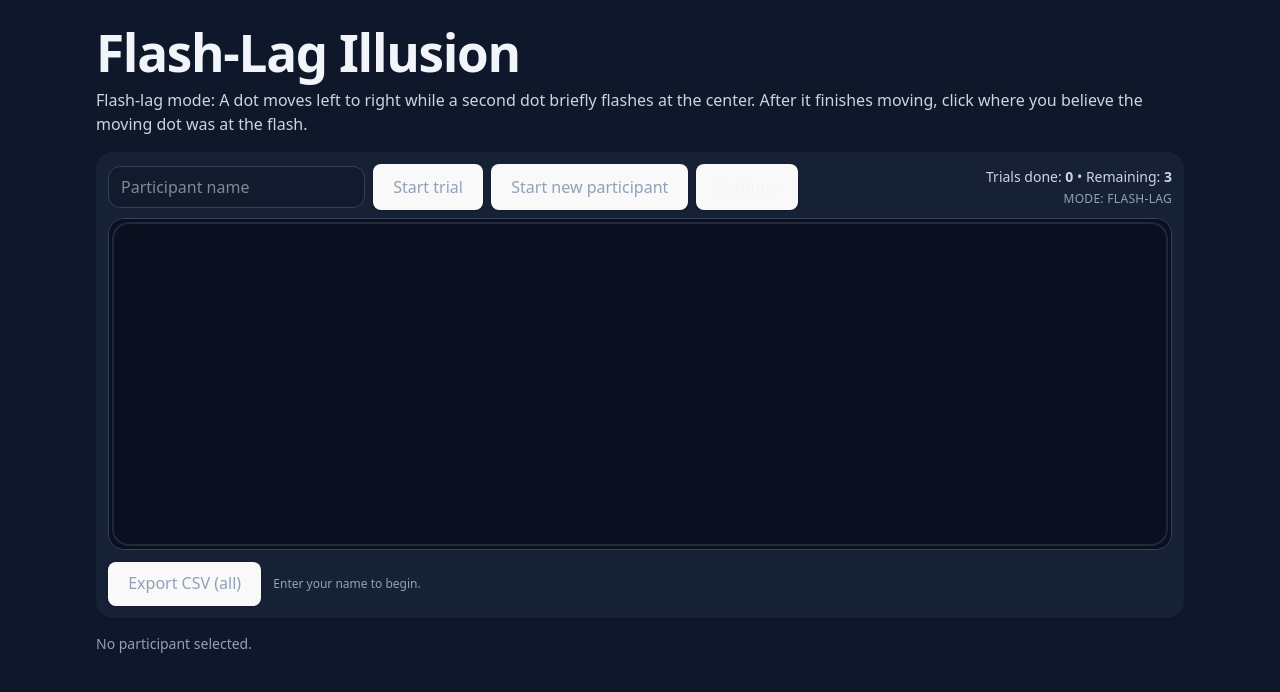
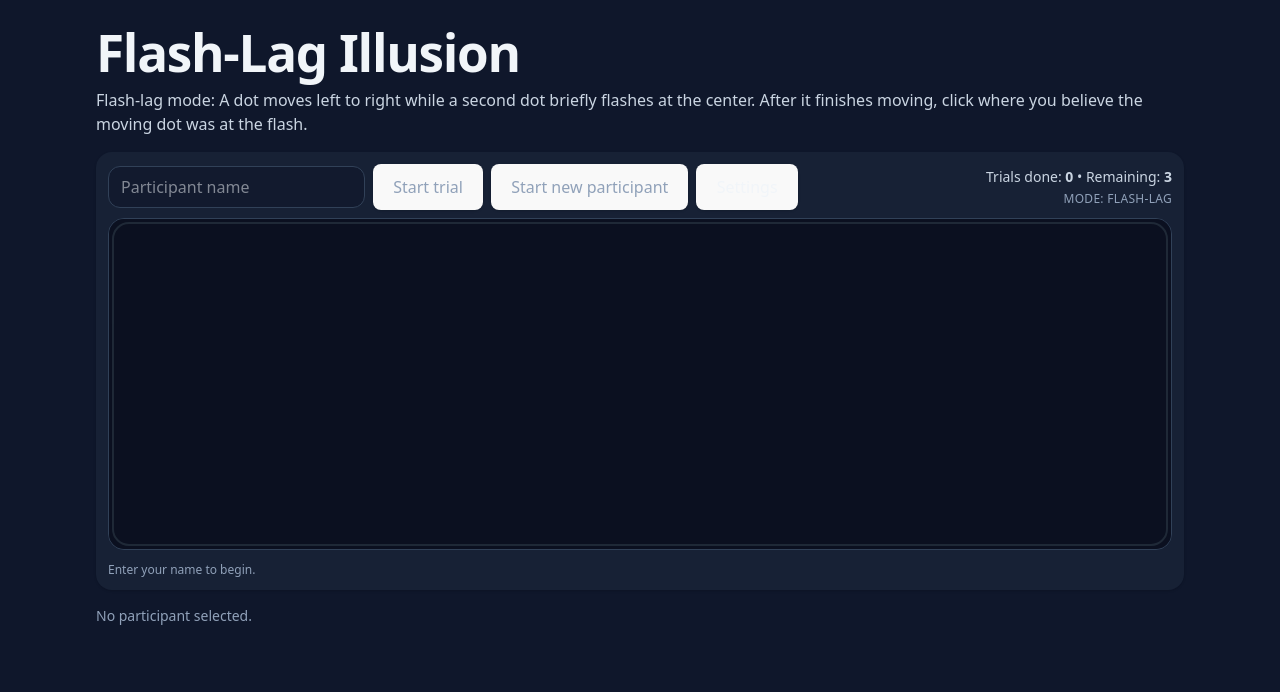
Before and after one commit to dgrignol/flashlag-demo, a React (Vite) app: page / in a window 1280 px wide. Shown: the top 692 px of the page. Built offline with nearby package versions, Linux system fonts and the light colour scheme.

Commit message:
Document demo usage and remove CSV export

```diff
--- a/src/FlashLagGame.jsx
+++ b/src/FlashLagGame.jsx
@@ -477,37 +477,6 @@ export default function FlashLagGame() {
   };
 
   // Export CSV (full log + leaderboard)
-  const exportCSV = () => {
-    if (results.length === 0) return;
-
-    const header = Object.keys(results[0]);
-    const rows = results.map((r) => header.map((k) => r[k]));
-
-    const csvParts = [];
-    csvParts.push("TRIALS");
-    csvParts.push(header.join(","));
-    csvParts.push(...rows.map((r) => r.join(",")));
-
-    if (summaries.length) {
-      csvParts.push("");
-      csvParts.push("LEADERBOARD");
-      csvParts.push("participant,average_abs_error_px");
-      const sorted = [...summaries].sort((a, b) => a.average_abs_error_px - b.average_abs_error_px);
-      sorted.forEach((s) => csvParts.push(`${s.participant},${s.average_abs_error_px}`));
-    }
-
-    const csv = csvParts.join("\n");
-    const blob = new Blob([csv], { type: "text/csv;charset=utf-8;" });
-    const url = URL.createObjectURL(blob);
-    const a = document.createElement("a");
-    a.href = url;
-    a.download = `flashlag_all_${new Date().toISOString().slice(0, 19).replace(/[:T]/g, "-")}.csv`;
-    document.body.appendChild(a);
-    a.click();
-    document.body.removeChild(a);
-    URL.revokeObjectURL(url);
-  };
-
   // --------------------------
   // Lightweight self-tests (silent)
   // --------------------------
@@ -612,15 +581,7 @@ export default function FlashLagGame() {
               />
             </div>
 
-            <div className="pt-3 flex items-center gap-3">
-              <button
-                onClick={exportCSV}
-                disabled={results.length === 0}
-                className={`px-3 py-2 rounded-lg text-sm shadow ${results.length ? "bg-indigo-500 hover:bg-indigo-600" : "bg-slate-700 text-slate-400 cursor-not-allowed"}`}
-              >
-                Export CSV (all)
-              </button>
-              {/* self-test status intentionally hidden */}
+            <div className="pt-3 flex items-center">
               <div className="text-xs text-slate-400">{message}</div>
             </div>
           </div>
```
Also changed, not shown: 1 other file (tests, documents, lock files or other folders).
